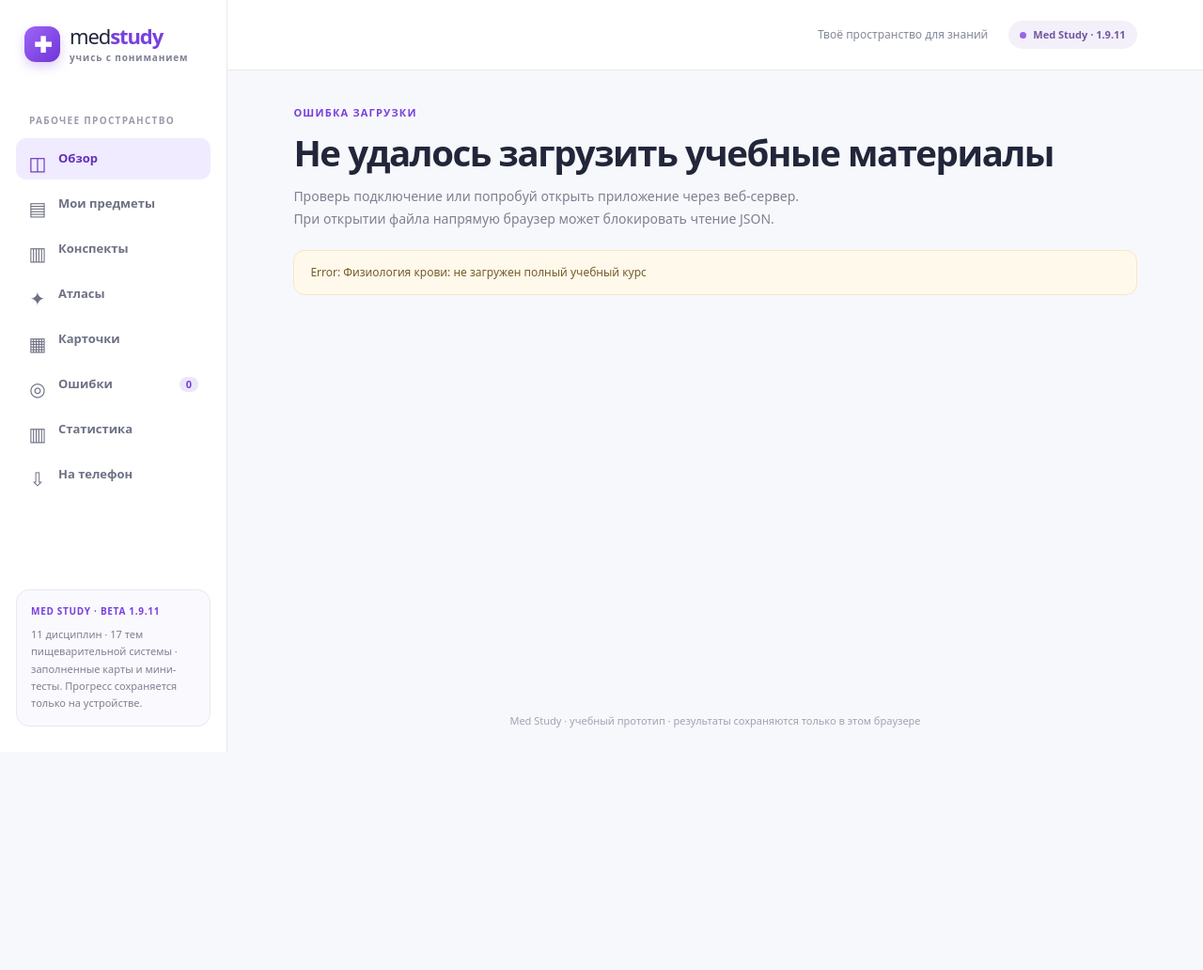
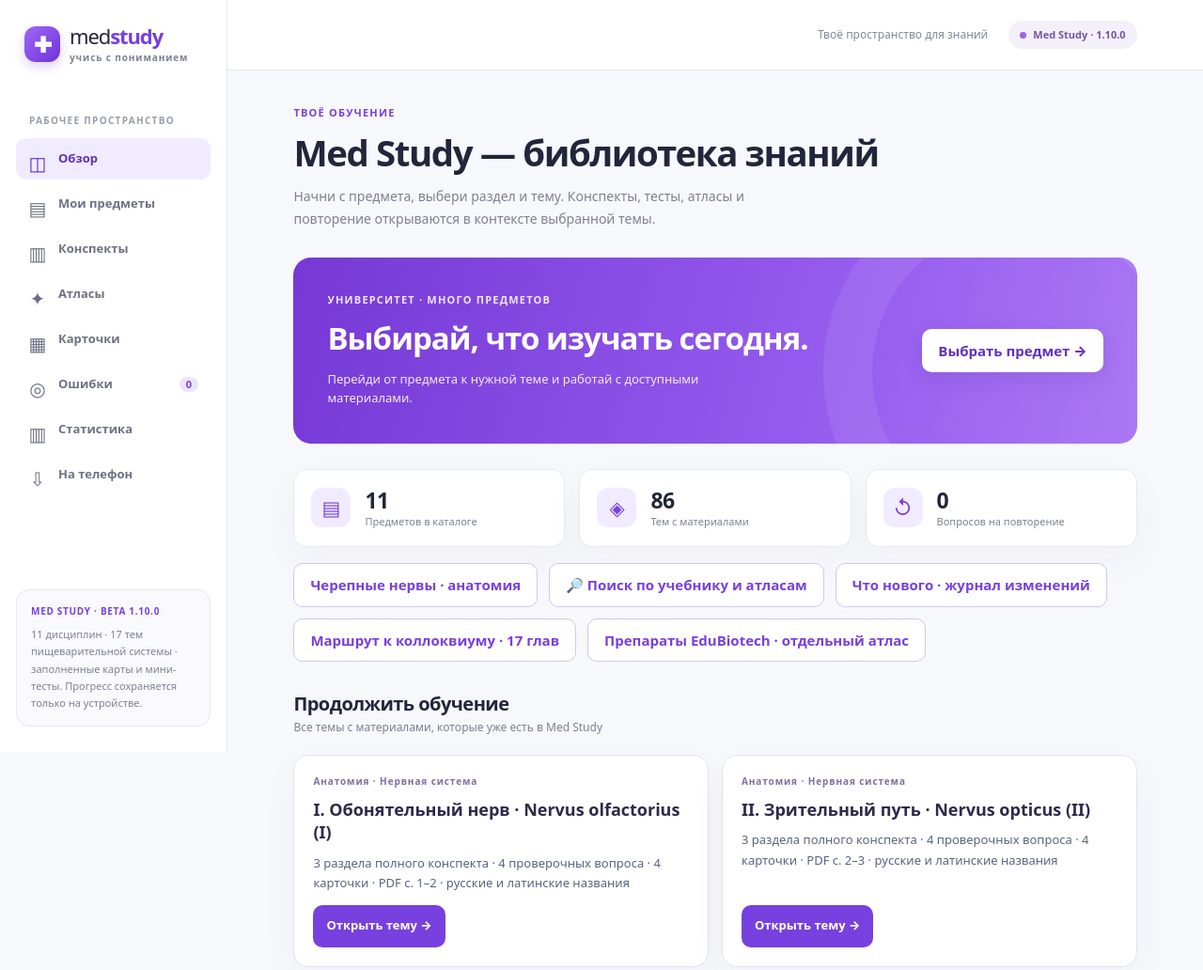
Before and after one commit to Grobovchik797/med-study-platform, a plain HTML site: page index.html in a window 1280 px wide. Shown: the top 1032 px of the page at 94% size. Before the commit the page ends 800 px from the top, so only its background shows below. Drawn offline with Linux system fonts and the light colour scheme.

Commit message:
feat(blood): load isolated course UI, styles and release 1.10.0

```diff
--- a/index.html
+++ b/index.html
@@ -4,7 +4,7 @@
   <meta charset="utf-8">
   <meta name="viewport" content="width=device-width, initial-scale=1, viewport-fit=cover">
   <meta name="theme-color" content="#7840de">
-  <meta name="description" content="Med Study — анатомия черепных нервов и гистология пищеварительной системы: конспекты, карточки, тесты и микропрепараты.">
+  <meta name="description" content="Med Study — анатомия, гистология и физиология крови: полные конспекты, мини-тесты, экзамены и интерактивные задачи.">
   <title>Med Study — учись с пониманием</title>
   <link rel="manifest" href="./manifest.webmanifest">
   <link rel="icon" type="image/png" sizes="192x192" href="./icons/icon-192.png">
@@ -12,6 +12,7 @@
   <meta name="apple-mobile-web-app-capable" content="yes">
   <meta name="apple-mobile-web-app-title" content="Med Study">
   <link rel="stylesheet" href="./styles.css">
+  <link rel="stylesheet" href="./blood-study.css">
   <script src="./small-intestine-interact.js" defer></script>
   <script src="./gi-course.js" defer></script>
   <script src="./cranial-nerves.js" defer></script>
@@ -20,6 +21,7 @@
   <script src="./department-public.js" defer></script>
   <script src="./edubiotech-atlas.js" defer></script>
   <script src="./edubiotech-original.js" defer></script>
+  <script src="./blood-study.js" defer></script>
   <script src="./app.js" defer></script>
 </head>
 <body>
@@ -51,7 +53,7 @@
         <button type="button" data-nav="install" class="more-action"><span aria-hidden="true">⇩</span> Установка на телефон</button>
       </div>
       <div class="side-bottom">
-        <div class="version-title">MED STUDY · BETA 1.9.11</div>
+        <div class="version-title">MED STUDY · BETA 1.10.0</div>
         <p>11 дисциплин · 17 тем пищеварительной системы · заполненные карты и мини-тесты. Прогресс сохраняется только на устройстве.</p>
       </div>
     </aside>
@@ -59,7 +61,7 @@
       <header class="topbar">
         <div class="mobile-brand">✚ <strong>medstudy</strong></div>
         <span class="topbar-note">Твоё пространство для знаний</span>
-        <span class="top-pill"><span class="status-dot"></span> Med Study · 1.9.11</span>
+        <span class="top-pill"><span class="status-dot"></span> Med Study · 1.10.0</span>
       </header>
       <main id="main-content" class="main-content" tabindex="-1">
         <div class="loading-panel">Загружаем учебные материалы…</div>
```
